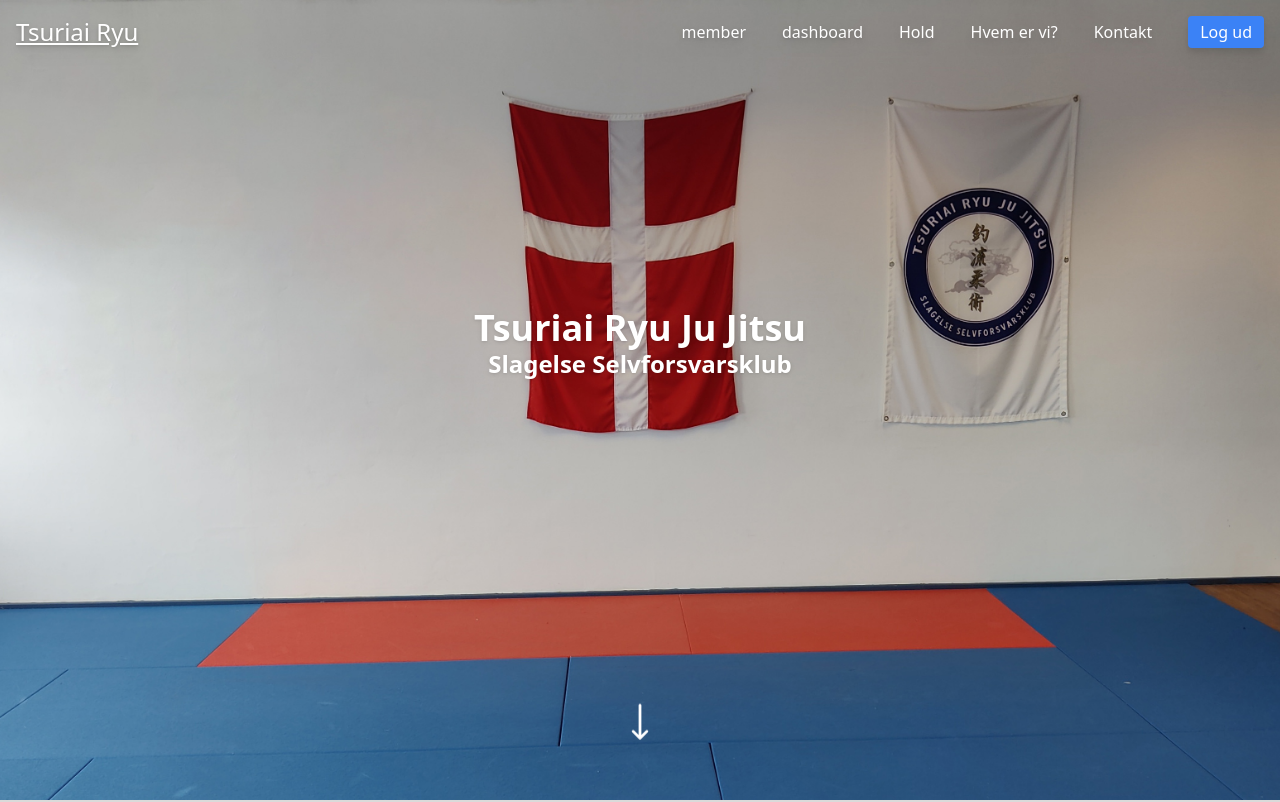
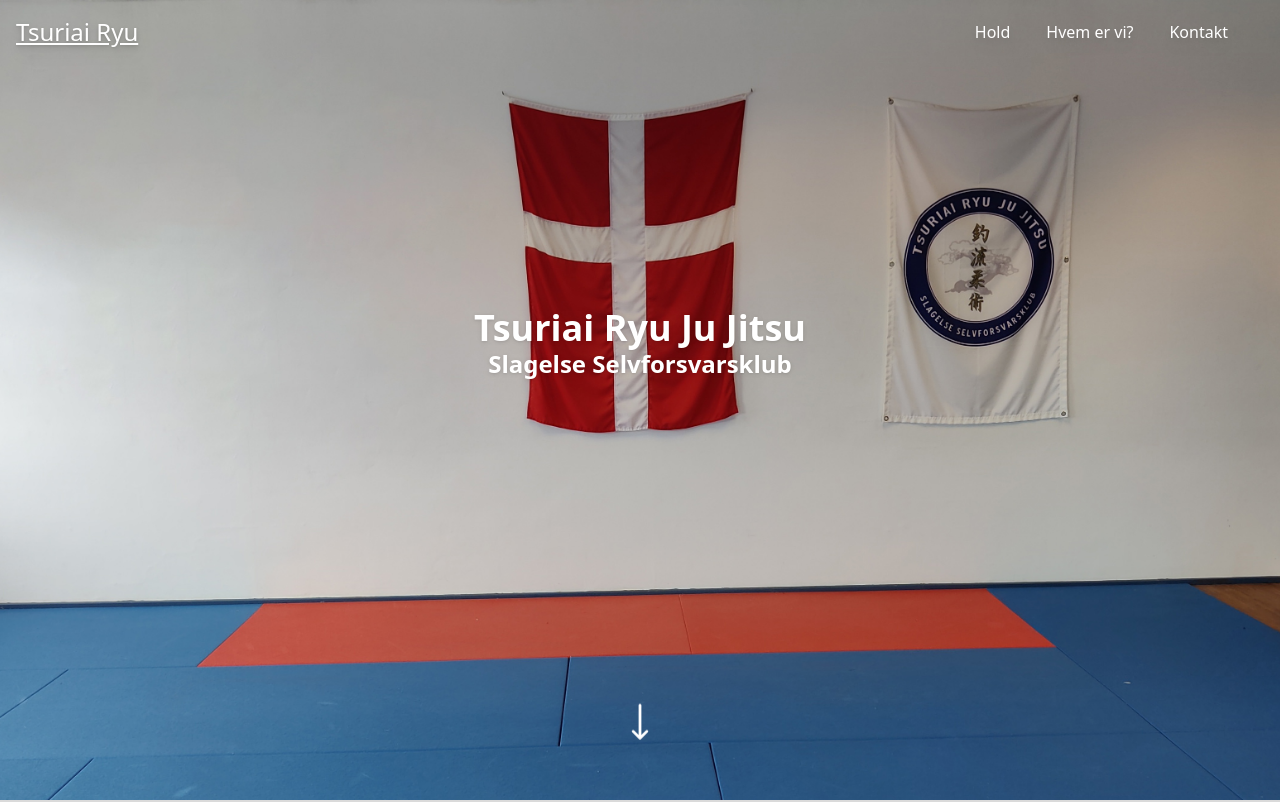
Before and after one commit to Jepbe/tsuriai.dk, a Next.js app: page / in a window 1280 px wide. Shown: the top 802 px of the page. Built offline with nearby package versions, Linux system fonts and the light colour scheme; no server answers; sample sign-in values are in the browser's storage.

Commit message:
updates 09-01-2024

```diff
--- a/app/layout.jsx
+++ b/app/layout.jsx
@@ -2,8 +2,8 @@
 import Navbar from './ui/navbar/navbar.jsx';
 
 export const metadata = {
-  title: "Tsuriai Ryu Ju Jitsu",
-  description: "Tsuriai Ryu Ju Jitsu by Nordic Code Group",
+  title: "Tsuriai Ryu Ju Jitsu - Slagelse Selvforsvar - Kampsport",
+  description: "Vi træner kampsporten Ju Jitsu. Med stort fokus på selvforsvar.",
 };
 
 export default function RootLayout({ children }) {
--- a/app/page.jsx
+++ b/app/page.jsx
@@ -1,28 +1,20 @@
 'use client'
-
-import { useState } from 'react';
 import Arrow from './ui/homePage/arrow';
 import Cards from './ui/homePage/cards';
-// import BurgerButton from './ui/navbar/burgerButton';
 import Navbar from './ui/navbar/navbar';
-import ClientComponent from './ui/navbar/test';
 import Link from 'next/link';
 
 
-
 export default function Home() {
-    const [ open, setOpen ] = useState(false);
   return (<>
-      <button onClick={ () => setOpen(!open) } className="z-20 cursor-pointer md:hidden fixed right-7 top-6  text-white ">
+      <button className="z-20 cursor-pointer md:hidden fixed right-7 top-6  text-white ">
             <svg className="w-7 h-7" aria-hidden="true" xmlns="http://www.w3.org/2000/svg" fill="none" viewBox="0 0 17 14">
                 <path stroke="currentColor" strokeLinecap="round" strokeLinejoin="round" strokeWidth="2" d="M1 1h15M1 7h15M1 13h15"/>
             </svg>
       </button>
 
-      <ClientComponent>
-        <Navbar />
-      </ClientComponent>
 
+        <Navbar/>
   {/* <Navbar /> */}
 
   <section className='bgImage text-white grid place-items-center'>
@@ -43,7 +35,7 @@
 
   <section className='bgImage2 overflow-hidden mt-10 md:mt-0'>
         <div className='grid place-items-center h-screen grid-cols-1 md:grid-cols-2'>
-          <div className='py-7 px-4 bg-[#DFDFDF] rounded-lg opacity-90 min-h-[300px]'>
+          <div className='py-7 px-4 bg-[#DFDFDF] rounded-lg opacity-90 min-h-[300px]' id='kontakt'>
             <div className='flex justify-center flex-col'>
               <h1 className='text-xl font-bold text-center'>Kontakt</h1> <br/>
               <p>Du kan altid skrive til os på vores
--- a/app/ui/navbar/NavLinks.jsx
+++ /dev/null
@@ -1,20 +0,0 @@
-import { getServerSession } from 'next-auth';
-import { options } from "../../api/auth/[...nextauth]/options";
-import Link from 'next/link'
-
-export default async function NavLinks() {
-    const session = await getServerSession(options);
-
-    return ( <>
-        {session ?<li className="drop-shadow"> <Link href="/member">member</Link></li> : <li className="hidden"></li>}
-        {session ?<li className="drop-shadow"> <Link href="/dashboard">dashboard</Link></li> : <li className="hidden"></li>}
-        <li className="drop-shaddow">Hold</li>
-        <li className="drop-shaddow"><Link href="./hvemervi">Hvem er vi?</Link></li>
-        <li className="drop-shaddow">Kontakt</li>
-        <li>
-            {session ? <button className="bg-blue-500 rounded text-white px-3 py-1"><Link href="/api/auth/signout?callbackUrl=/">Log ud</Link></button> : <button className="bg-blue-500 rounded text-white px-3 py-1"><Link href="/api/auth/signin/github">log in</Link></button> }
-        </li>
-    </>
-    );
-
-}
--- a/app/ui/navbar/navbar.jsx
+++ b/app/ui/navbar/navbar.jsx
@@ -1,23 +1,24 @@
 import Link from "next/link";
-import { getServerSession } from 'next-auth';
-import { options } from "../../api/auth/[...nextauth]/options";
+// import { getServerSession } from 'next-auth';
+// import { options } from "../../api/auth/[...nextauth]/options";
 
-export default async function Navbar() {
-    const session = await getServerSession(options);
+// export default async function Navbar() {
+export default function Navbar() {
+    // const session = await getServerSession(options);
 
     return(
-        <header className="fixed top-0 left-0 w-full z-10 drop-shadow-lg">
+        <header className="fixed top-0 left-0 w-full z-20 drop-shadow-lg">
             <nav className="text-white flex justify-between m-4">
                 <Link href="/"><span className="text-2xl font-medium drop-shadow underline">Tsuriai Ryu</span></Link>
 
-                <ul className="md:flex flex-col text-[16px] md:flex-row gap-9 items-center">
-                    {session ?<li className="drop-shadow"> <Link href="/member">member</Link></li> : <li className="hidden"></li>}
-                    {session ?<li className="drop-shadow"> <Link href="/dashboard">dashboard</Link></li> : <li className="hidden"></li>}
+                <ul className="md:flex flex-col text-[16px] md:flex-row gap-9  items-center">
+                    {/* {session ?<li className="drop-shadow"> <Link href="/member">member</Link></li> : <li className="hidden"></li>} */}
+                    {/* {session ?<li className="drop-shadow"> <Link href="/dashboard">dashboard</Link></li> : <li className="hidden"></li>} */}
                     <li className="drop-shaddow">Hold</li>
                     <li className="drop-shaddow"><Link href="./hvemervi">Hvem er vi?</Link></li>
-                    <li className="drop-shaddow">Kontakt</li>
+                    <li className="drop-shaddow"><Link href="../../#kontakt">Kontakt</Link></li>
                     <li>
-                        {session ? <button className="bg-blue-500 rounded text-white px-3 py-1"><Link href="/api/auth/signout?callbackUrl=/">Log ud</Link></button> : <button className="bg-blue-500 rounded text-white px-3 py-1"><Link href="/api/auth/signin/github">log in</Link></button> }
+                        {/* {session ? <button className="bg-blue-500 rounded text-white px-3 py-1"><Link href="/api/auth/signout?callbackUrl=/">Log ud</Link></button> : <button className="bg-blue-500 rounded text-white px-3 py-1"><Link href="/api/auth/signin/github">log in</Link></button> } */}
                     </li>
                 </ul>
             </nav>
--- a/app/ui/navbar/test.jsx
+++ /dev/null
@@ -1,10 +0,0 @@
-'use client'
-
-export default function ClientComponent({ children }) {
-    return (
-        <div>
-            {/* <h1>Test</h1> */}
-            { children }
-        </div>
-    );
-}
```
